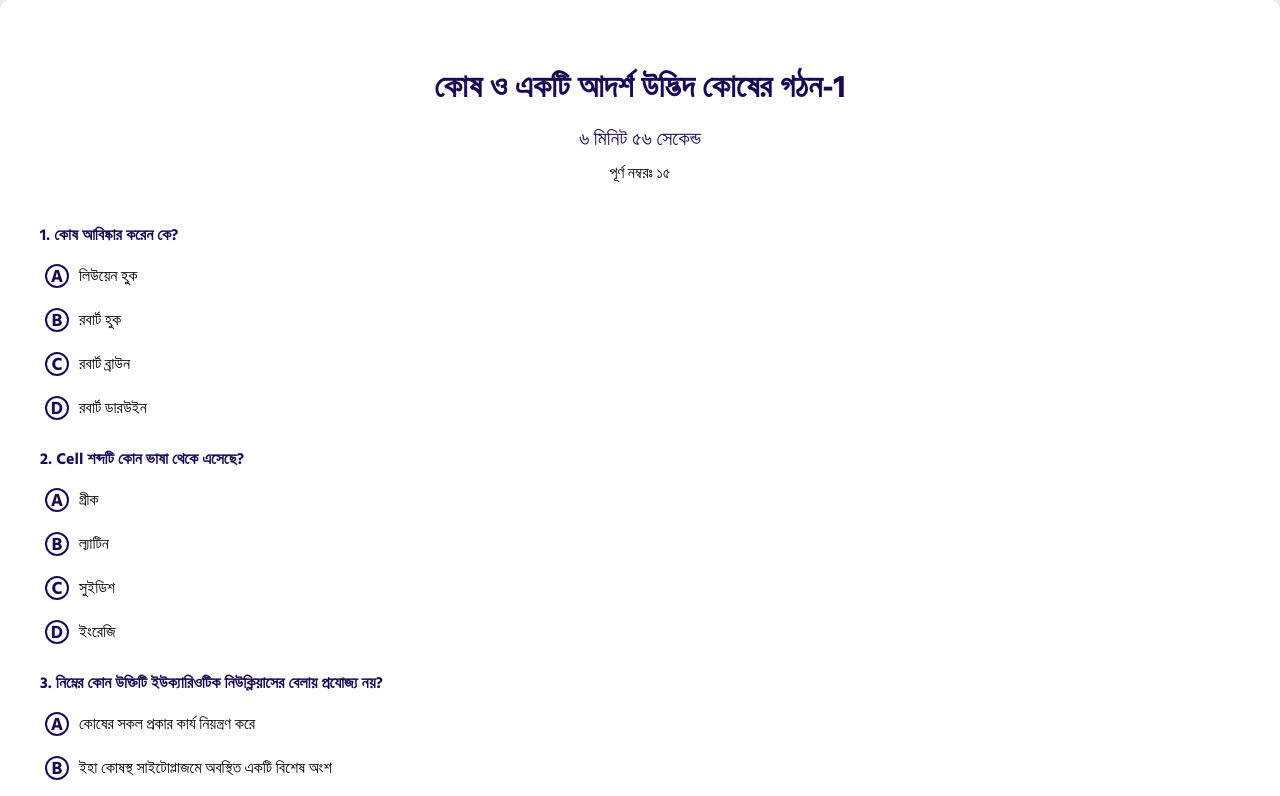
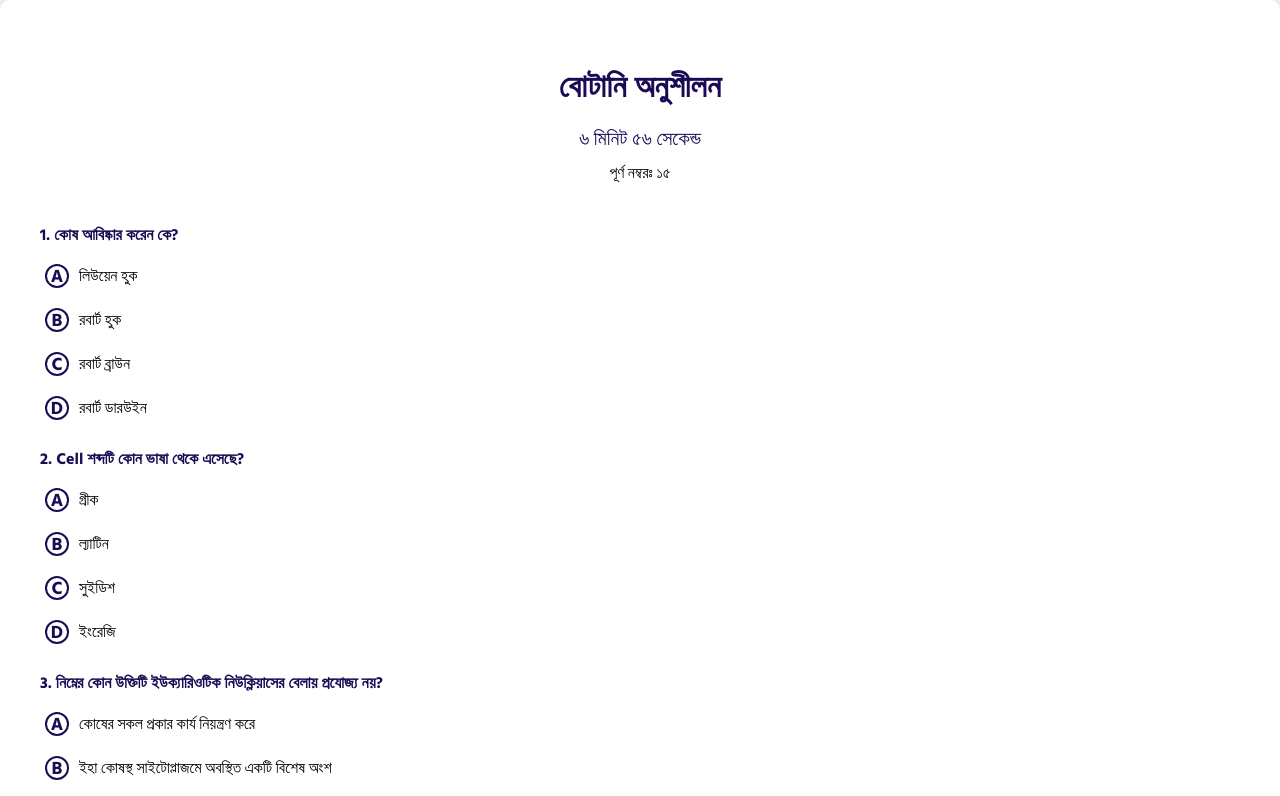
Before and after one commit to medicalprostuti/b1, a plain HTML site: page index.html in a window 1280 px wide. Shown: the top 796 px of the page. Drawn offline with nearby package versions, Linux system fonts and the light colour scheme.

Commit message:
Update title

```diff
--- a/index.html
+++ b/index.html
@@ -335,7 +335,7 @@
   <body>
     <div class="container" id="examContainer">
       <div class="exam-content">
-        <h1>কোষ ও একটি আদর্শ উদ্ভিদ কোষের গঠন-1</h1>
+        <h1>বোটানি অনুশীলন</h1>
         <div id="timer"></div>
         <div id="exam-info"></div>
         <div class="chart-container">
```
